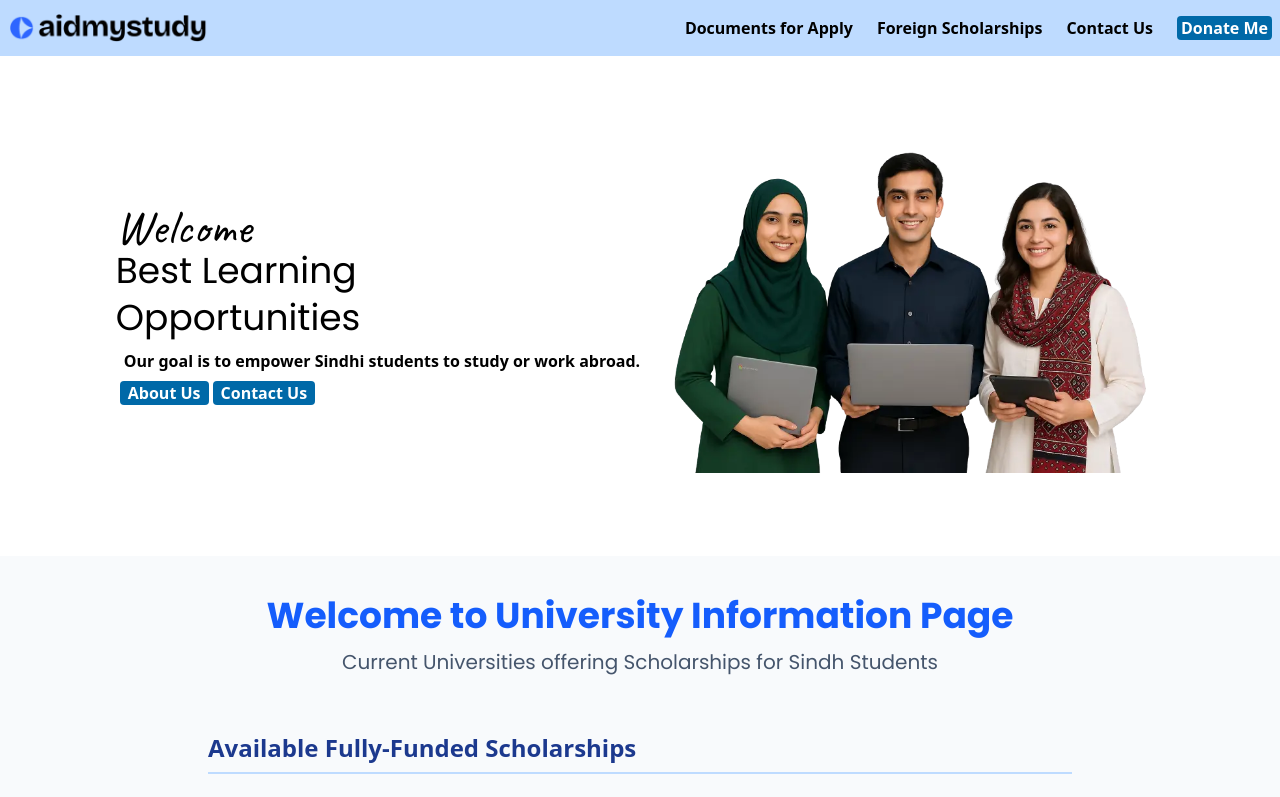
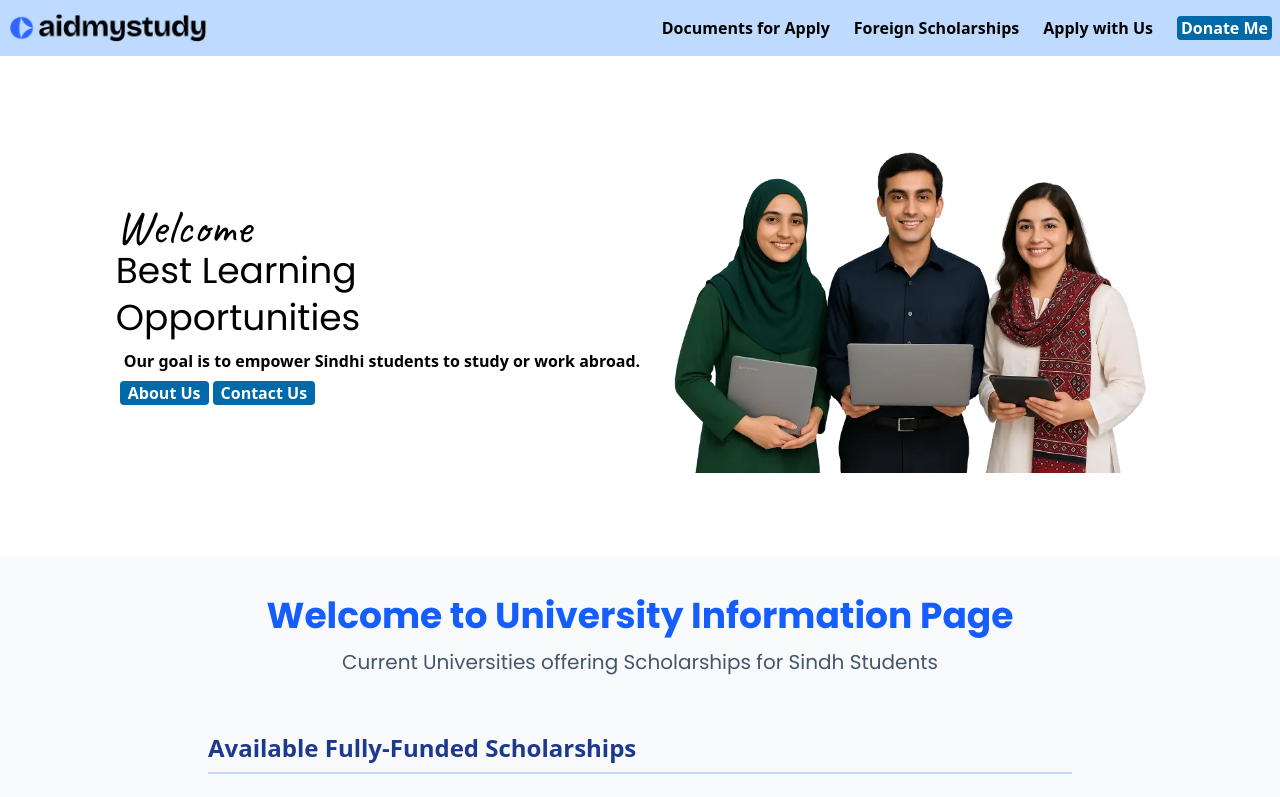
Before and after one commit to rahamka/aidmystudy, a React (Vite) app: page / in a window 1280 px wide. Shown: the top 797 px of the page. Built offline with nearby package versions, Linux system fonts and the light colour scheme.

Commit message:
updated contact-us to Apply with Us in header.jsx

```diff
--- a/src/components/header.jsx
+++ b/src/components/header.jsx
@@ -14,7 +14,7 @@ function Header() {
           <a href="#">Documents for Apply</a>
           {/* <a href="#">UniInfo</a> */}
           <a href="#">Foreign Scholarships</a>
-          <a href="#">Contact Us</a>
+          <a href="#">Apply with Us</a>
           <a
             href="#"
             className="bg-sky-700 pl-1 pr-1 rounded-sm text-white font-semibold ">
```
